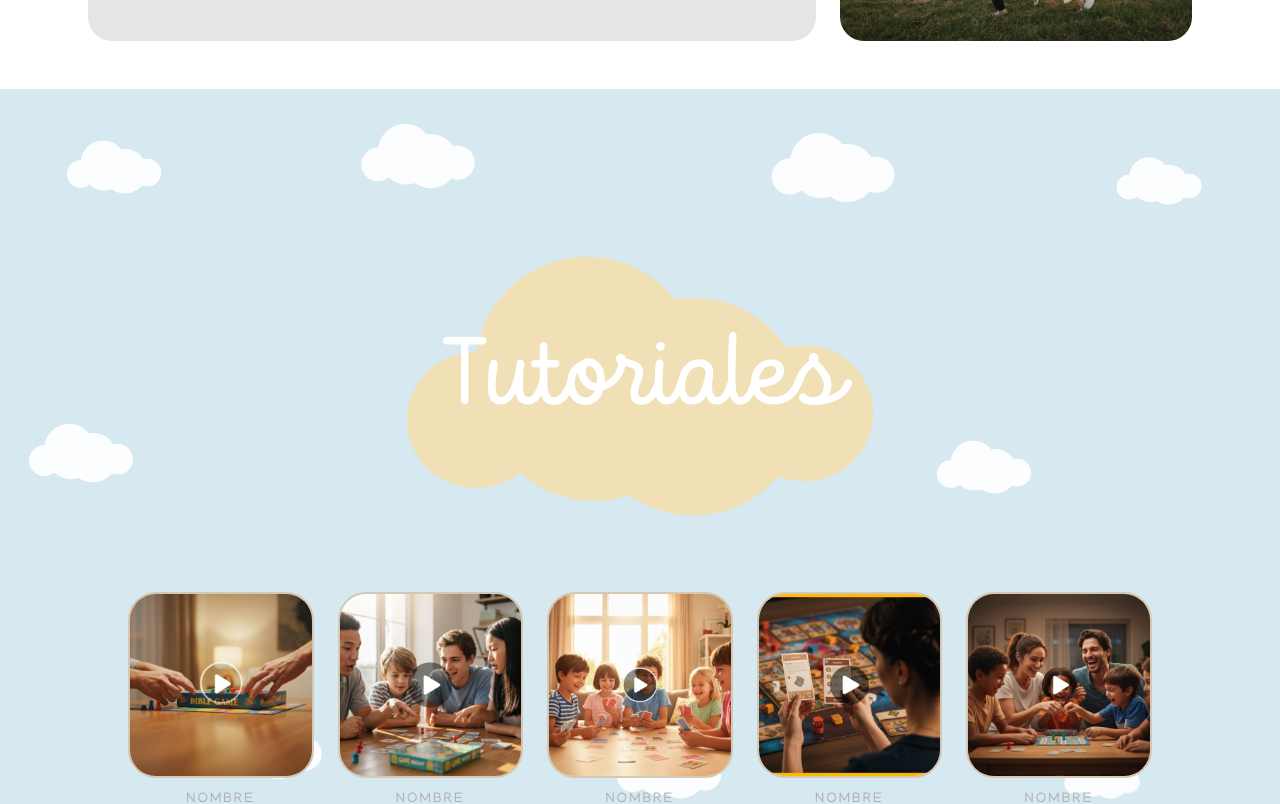
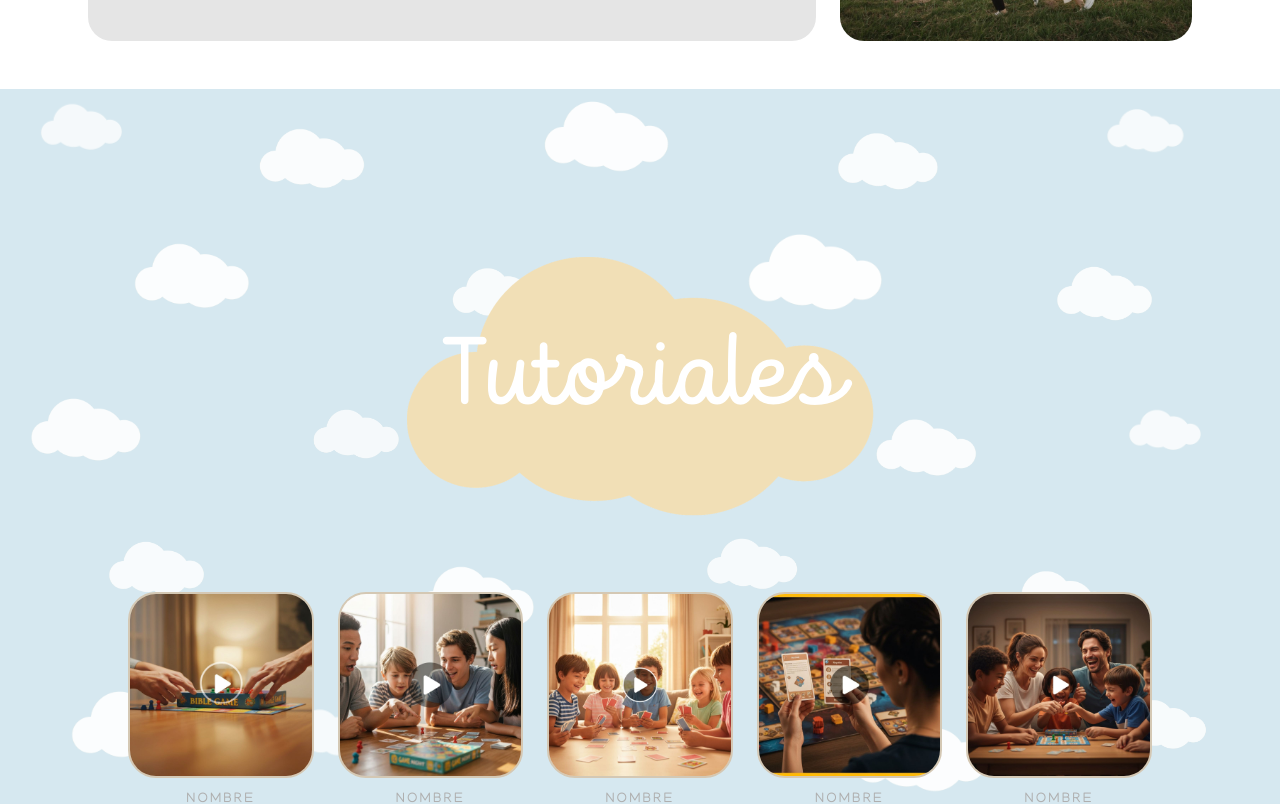
Before and after one commit to ldfavale/truejoy-website, a Next.js app: page / in a window 1280 px wide. Shown: the part 2160-2964 px from the top of the page. Built offline with nearby package versions, Linux system fonts and the light colour scheme.

Commit message:
feat: animar fondo de nubes con parallax y flotacion
Agrega mas nubes en patron ordenado y movimiento dinamico al scroll para dar profundidad a las secciones de tutoriales y footer.

Co-authored-by: Cursor <cursoragent@cursor.com>

```diff
--- a/components/cloud-background.tsx
+++ b/components/cloud-background.tsx
@@ -1,28 +1,145 @@
+"use client"
+
+import { useRef } from "react"
 import Image from "next/image"
+import { motion, useReducedMotion, useScroll, useTransform } from "framer-motion"
+
+type CloudConfig = {
+  top: string
+  left: string
+  size: number
+  /** Parallax depth: higher = moves faster on scroll */
+  speed: number
+  opacity: number
+  floatDuration: number
+  floatDelay: number
+}
 
 /**
- * Reusable cloud background pattern that matches the reference design.
- * Renders scattered white clouds at consistent positions.
+ * Organized staggered grid — 5 rows, alternating offsets for a natural but tidy rhythm.
+ */
+const CLOUDS: CloudConfig[] = [
+  // Row 1
+  { top: "2%", left: "3%", size: 85, speed: 0.25, opacity: 0.75, floatDuration: 7, floatDelay: 0 },
+  { top: "5%", left: "20%", size: 110, speed: 0.45, opacity: 0.88, floatDuration: 6, floatDelay: 0.8 },
+  { top: "3%", left: "42%", size: 130, speed: 0.6, opacity: 0.92, floatDuration: 8, floatDelay: 1.2 },
+  { top: "6%", left: "65%", size: 105, speed: 0.4, opacity: 0.85, floatDuration: 5.5, floatDelay: 0.4 },
+  { top: "4%", left: "86%", size: 80, speed: 0.3, opacity: 0.78, floatDuration: 6.5, floatDelay: 1.6 },
+
+  // Row 2 — offset
+  { top: "20%", left: "10%", size: 120, speed: 0.55, opacity: 0.9, floatDuration: 7.5, floatDelay: 0.3 },
+  { top: "22%", left: "35%", size: 95, speed: 0.35, opacity: 0.82, floatDuration: 5, floatDelay: 1.1 },
+  { top: "19%", left: "58%", size: 140, speed: 0.7, opacity: 0.95, floatDuration: 9, floatDelay: 0.6 },
+  { top: "23%", left: "82%", size: 100, speed: 0.42, opacity: 0.86, floatDuration: 6, floatDelay: 1.9 },
+
+  // Row 3
+  { top: "38%", left: "2%", size: 115, speed: 0.5, opacity: 0.88, floatDuration: 6.8, floatDelay: 0.5 },
+  { top: "40%", left: "24%", size: 90, speed: 0.28, opacity: 0.76, floatDuration: 7.2, floatDelay: 1.4 },
+  { top: "37%", left: "46%", size: 150, speed: 0.75, opacity: 0.96, floatDuration: 8.5, floatDelay: 0.2 },
+  { top: "41%", left: "68%", size: 105, speed: 0.48, opacity: 0.87, floatDuration: 5.8, floatDelay: 1.7 },
+  { top: "39%", left: "88%", size: 75, speed: 0.32, opacity: 0.8, floatDuration: 6.2, floatDelay: 0.9 },
+
+  // Row 4 — offset
+  { top: "56%", left: "8%", size: 100, speed: 0.38, opacity: 0.84, floatDuration: 7, floatDelay: 1.3 },
+  { top: "58%", left: "32%", size: 125, speed: 0.62, opacity: 0.91, floatDuration: 6.4, floatDelay: 0.7 },
+  { top: "55%", left: "55%", size: 95, speed: 0.33, opacity: 0.79, floatDuration: 8.2, floatDelay: 1.5 },
+  { top: "59%", left: "78%", size: 110, speed: 0.52, opacity: 0.89, floatDuration: 5.6, floatDelay: 0.1 },
+
+  // Row 5
+  { top: "74%", left: "5%", size: 130, speed: 0.58, opacity: 0.9, floatDuration: 7.8, floatDelay: 0.4 },
+  { top: "76%", left: "22%", size: 85, speed: 0.27, opacity: 0.77, floatDuration: 6.6, floatDelay: 1.8 },
+  { top: "73%", left: "44%", size: 115, speed: 0.46, opacity: 0.86, floatDuration: 5.4, floatDelay: 1 },
+  { top: "77%", left: "66%", size: 140, speed: 0.68, opacity: 0.93, floatDuration: 8.8, floatDelay: 0.3 },
+  { top: "75%", left: "87%", size: 90, speed: 0.36, opacity: 0.81, floatDuration: 6.9, floatDelay: 1.6 },
+
+  // Row 6 — accent layer near bottom
+  { top: "90%", left: "15%", size: 100, speed: 0.44, opacity: 0.83, floatDuration: 7.4, floatDelay: 0.8 },
+  { top: "92%", left: "50%", size: 120, speed: 0.56, opacity: 0.88, floatDuration: 6.1, floatDelay: 1.2 },
+  { top: "91%", left: "75%", size: 95, speed: 0.4, opacity: 0.85, floatDuration: 7.6, floatDelay: 0.5 },
+]
+
+function ParallaxCloud({
+  cloud,
+  scrollYProgress,
+  reducedMotion,
+}: {
+  cloud: CloudConfig
+  scrollYProgress: ReturnType<typeof useScroll>["scrollYProgress"]
+  reducedMotion: boolean
+}) {
+  const drift = cloud.speed * 120
+  const sway = cloud.speed * 50
+
+  const y = useTransform(scrollYProgress, [0, 1], [-drift, drift])
+  const x = useTransform(scrollYProgress, [0, 1], [sway * 0.6, -sway * 0.6])
+
+  return (
+    <motion.div
+      className="absolute pointer-events-none"
+      style={{
+        top: cloud.top,
+        left: cloud.left,
+        y: reducedMotion ? 0 : y,
+        x: reducedMotion ? 0 : x,
+      }}
+    >
+      <motion.div
+        animate={
+          reducedMotion
+            ? undefined
+            : {
+                y: [0, -10, -4, -12, 0],
+                x: [0, 6, -3, 4, 0],
+                rotate: [0, 0.8, -0.5, 0.6, 0],
+              }
+        }
+        transition={
+          reducedMotion
+            ? undefined
+            : {
+                duration: cloud.floatDuration,
+                repeat: Infinity,
+                ease: "easeInOut",
+                delay: cloud.floatDelay,
+              }
+        }
+      >
+        <Image
+          src="/images/cloud.png"
+          alt=""
+          width={cloud.size * 2}
+          height={cloud.size}
+          className="h-auto"
+          style={{ width: cloud.size, opacity: cloud.opacity }}
+        />
+      </motion.div>
+    </motion.div>
+  )
+}
+
+/**
+ * Animated cloud background with parallax scroll and gentle floating motion.
  * Parent element must have `position: relative` and `overflow: hidden`.
  */
 export function CloudBackground() {
+  const containerRef = useRef<HTMLDivElement>(null)
+  const reducedMotion = useReducedMotion()
+
+  const { scrollYProgress } = useScroll({
+    target: containerRef,
+    offset: ["start end", "end start"],
+  })
+
   return (
-    <>
-      {/* Row 1 */}
-      <Image src="/images/cloud.png" alt="" width={120} height={60} className="absolute top-[6%] left-[5%] w-[100px] h-auto opacity-90 pointer-events-none" />
-      <Image src="/images/cloud.png" alt="" width={140} height={70} className="absolute top-[4%] left-[28%] w-[120px] h-auto opacity-90 pointer-events-none" />
-      <Image src="/images/cloud.png" alt="" width={160} height={80} className="absolute top-[5%] left-[60%] w-[130px] h-auto opacity-90 pointer-events-none" />
-      <Image src="/images/cloud.png" alt="" width={100} height={50} className="absolute top-[8%] left-[87%] w-[90px] h-auto opacity-90 pointer-events-none" />
-
-      {/* Row 2 */}
-      <Image src="/images/cloud.png" alt="" width={130} height={65} className="absolute top-[40%] left-[2%] w-[110px] h-auto opacity-90 pointer-events-none" />
-      <Image src="/images/cloud.png" alt="" width={160} height={80} className="absolute top-[38%] left-[40%] w-[140px] h-auto opacity-90 pointer-events-none" />
-      <Image src="/images/cloud.png" alt="" width={120} height={60} className="absolute top-[42%] left-[73%] w-[100px] h-auto opacity-90 pointer-events-none" />
-
-      {/* Row 3 */}
-      <Image src="/images/cloud.png" alt="" width={140} height={70} className="absolute top-[75%] left-[16%] w-[120px] h-auto opacity-90 pointer-events-none" />
-      <Image src="/images/cloud.png" alt="" width={130} height={65} className="absolute top-[78%] left-[48%] w-[110px] h-auto opacity-90 pointer-events-none" />
-      <Image src="/images/cloud.png" alt="" width={100} height={50} className="absolute top-[80%] left-[83%] w-[80px] h-auto opacity-90 pointer-events-none" />
-    </>
+    <div ref={containerRef} className="absolute inset-0 overflow-hidden pointer-events-none">
+      {CLOUDS.map((cloud, index) => (
+        <ParallaxCloud
+          key={index}
+          cloud={cloud}
+          scrollYProgress={scrollYProgress}
+          reducedMotion={!!reducedMotion}
+        />
+      ))}
+    </div>
   )
 }
```
